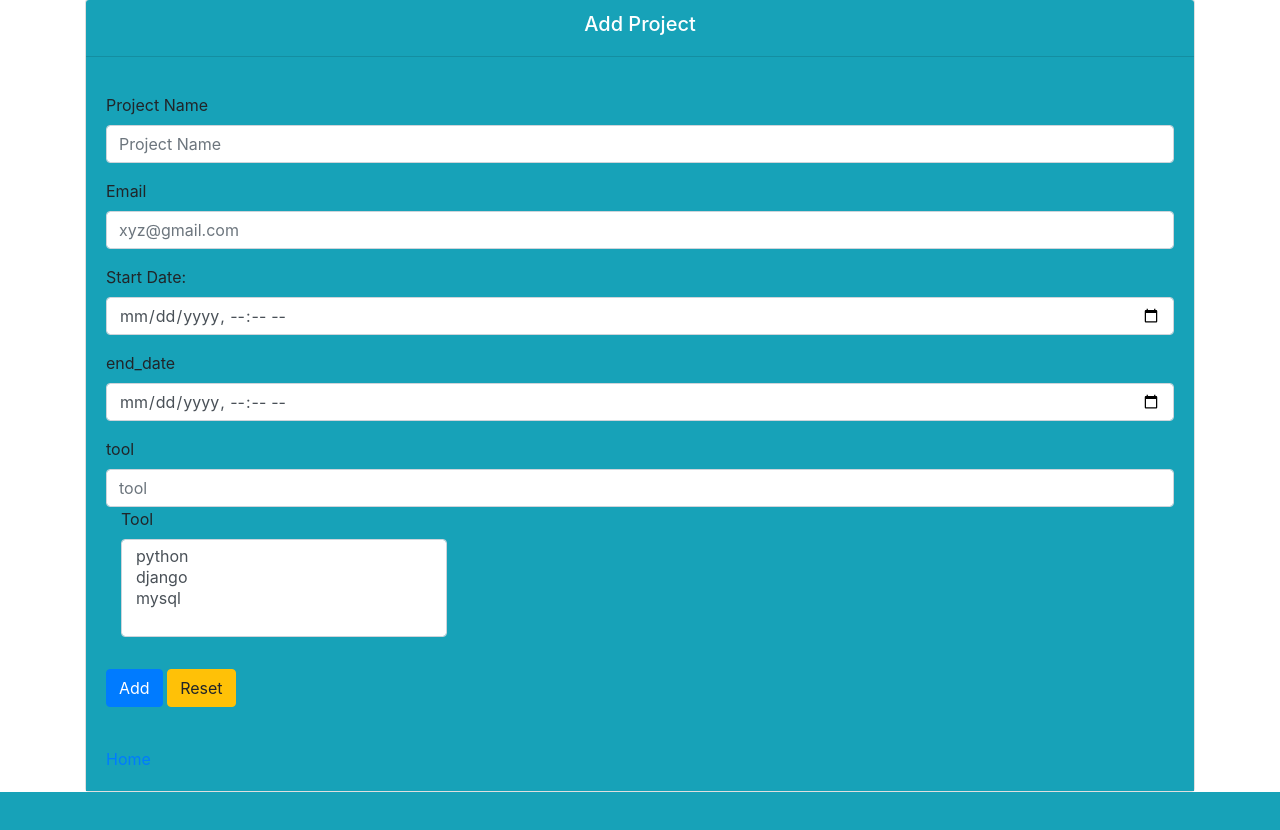
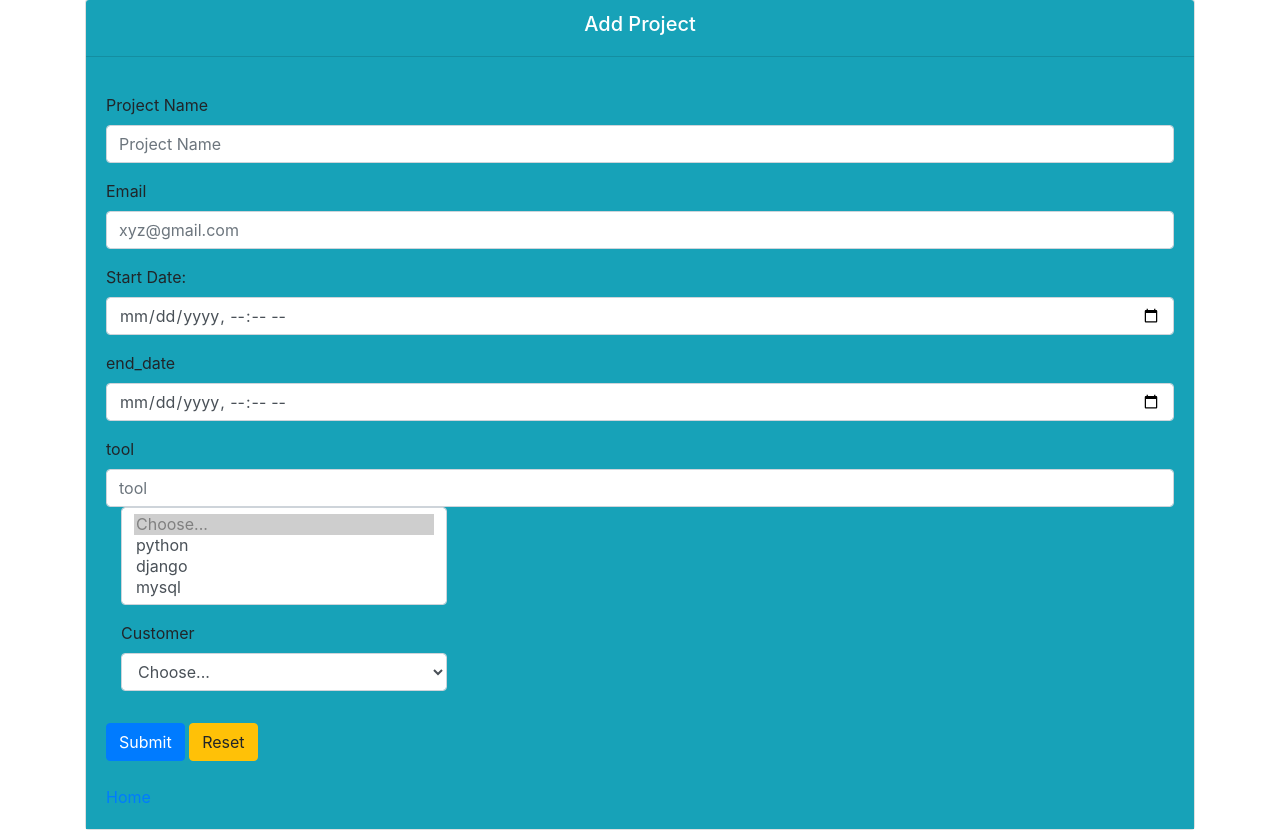
Before and after one commit to MehediHasanNasim/project_management, a Django app: template core/templates/core/add_project.html in a window 1280 px wide. Shown: the part 81-911 px from the top of the page. Before the commit the page ends 873 px from the top, so only its background shows below. Run offline with Django 3.2, Linux system fonts and the light colour scheme; the template is opened without the code that fills it: values that come from a table or form of the project are taken from there, others are empty; data comes from the database, SQL or seed files in the repository; parts of the project's set-up code (start-up, migrations or seed data) failed here and were passed over; some libraries are stand-ins or nearby versions.

Commit message:
editing project form

```diff
--- a/core/templates/core/add_project.html
+++ b/core/templates/core/add_project.html
@@ -22,9 +22,6 @@
         </div>
         <div class="card-body  bg-info">
             <form action="" method="POST">
-                {% for message in messages %}
-                <h5 class="alert alert-warning">{{ message  }}</h5>
-                {% endfor %}
 
                 {% csrf_token %}
 
@@ -44,20 +41,31 @@
                     <label class="form-control-label mt-3">tool</label>
                     <input type="text" class="form-control" name="tool" placeholder="tool" required>
 
-                    <div class="form-group col-md-4">
-                        <label for="inputState">Tool</label>
-                        <select name="tool" multiple iple id="inputState" class="form-control">
-                            {% for tool in Tools  %}
+                    <div class="form-group col-md-4 text=dark">
+                        <select name="tool" multiple id="inputState" class="form-control">
+                            <option disabled selected>Choose...</option>
+                            {% for tool in tools  %}
                                <option value="{{tool.id}}">{{tool.tool_name}}  </option>
                             {% endfor %}
 
                         </select>
                       </div>
+                    <div class="form-group col-md-4 text=dark ">
+                        <label for="inputState">Customer</label>
+                        <select name="customer" id="inputState" class="form-control">
+                          <option disabled selected>Choose...</option>
+                              {% for customer in customers %}
+                                <option value="{{customer.id}}">{{customer.customer_name}}</option>
+                              {% endfor %}
+
+                        </select>
+                    </div>
 
 
-                    <button class="btn btn-primary mt-3">Add</button>
-                    <input type="reset" class="btn btn-warning mt-3" value="Reset">
+
                 </div>
+                <input type="submit" class="btn btn-primary mt-3"></input>
+                <input type="reset" class="btn btn-warning mt-3" value="Reset"></input>
             </form>
 
             <br><a href="{% url 'home' %}">Home</a>
```
Also changed, not shown: core/form.py (+21 -3 lines), core/views.py (+14 -12 lines).
